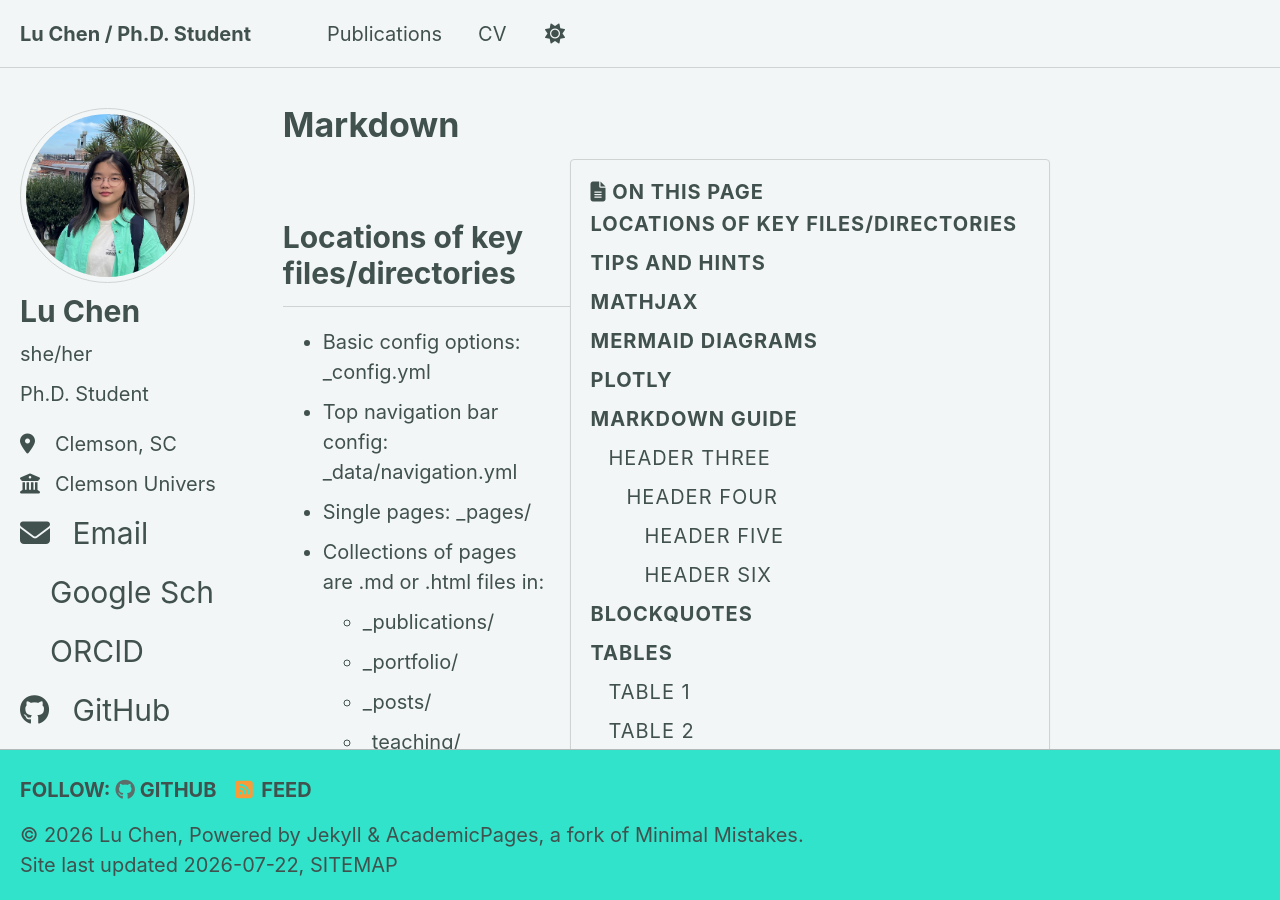
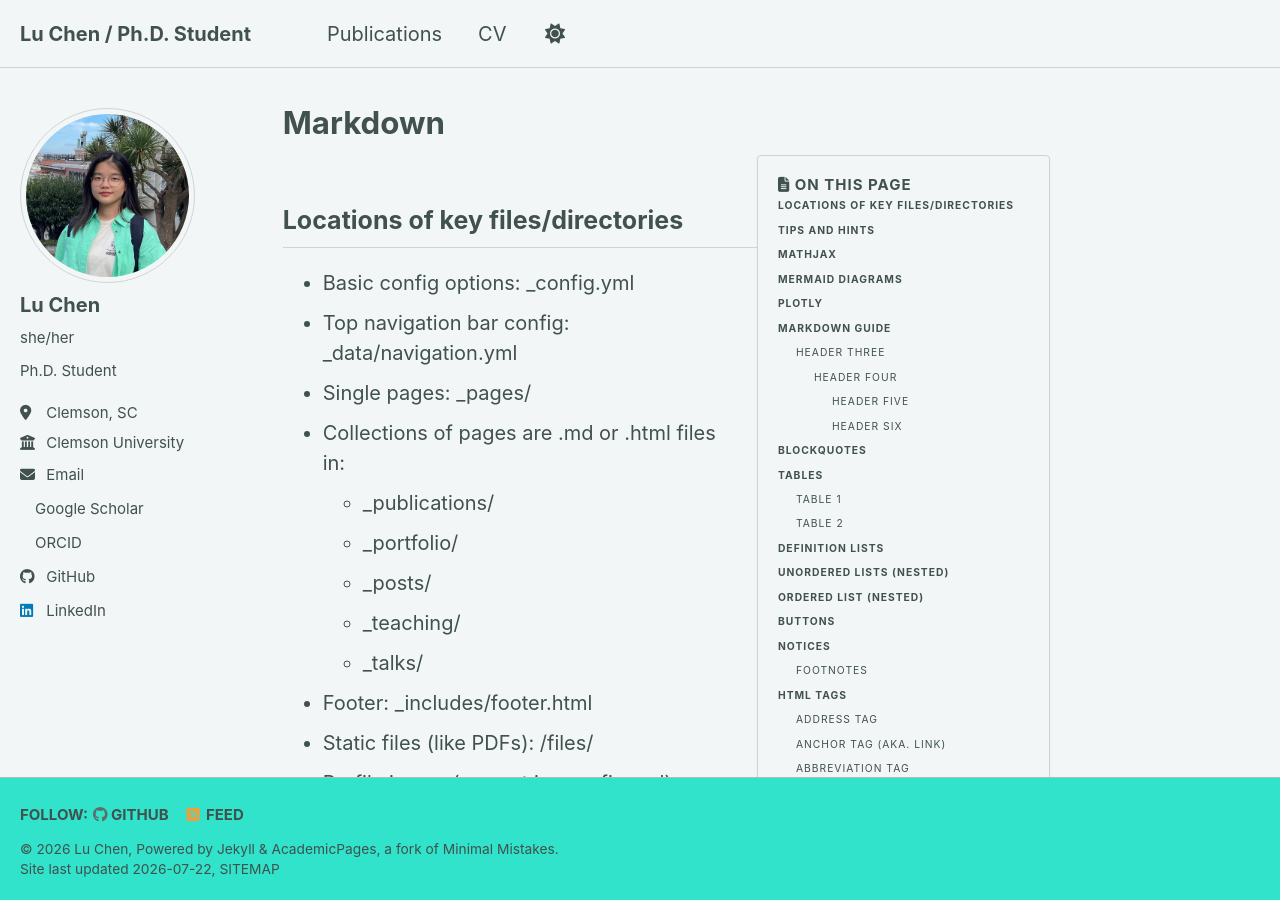
Before and after one commit to lulubell-2/lulubell-2.github.io, a Jekyll site: the page built from _pages/markdown.md, in a window 1280 px wide and 900 px high. Built offline with Jekyll 4.4.1, drawn with Linux system fonts in a browser that asks for light colours; emoji names are drawn with the system emoji font; a style sheet for code colours, icons or effects is not loaded.

Commit message:
Update _themes.scss

```diff
--- a/_sass/_themes.scss
+++ b/_sass/_themes.scss
@@ -31,13 +31,13 @@ $garamond                   : Garamond, serif;
 
 /* Type scale */
 $type-size-1                : 2.441em;  // ~39.056px
-$type-size-2                : 2.1em;  // ~31.248px
-$type-size-3                : 1.7em;  // ~25.008px
-$type-size-4                : 1.5em;   // ~20px
-$type-size-5                : 1.5em;      // ~16px
-$type-size-6                : 1em;   // ~12px
-$type-size-7                : 1em; // ~11px
-$type-size-8                : 1em;  // ~10px
+$type-size-2                : 1.953em;  // ~31.248px
+$type-size-3                : 1.563em;  // ~25.008px
+$type-size-4                : 1.25em;   // ~20px
+$type-size-5                : 1em;      // ~16px
+$type-size-6                : 0.75em;   // ~12px
+$type-size-7                : 0.6875em; // ~11px
+$type-size-8                : 0.625em;  // ~10px
 
 $global-font-family         : $sans-serif;
 $header-font-family         : $sans-serif;
```
